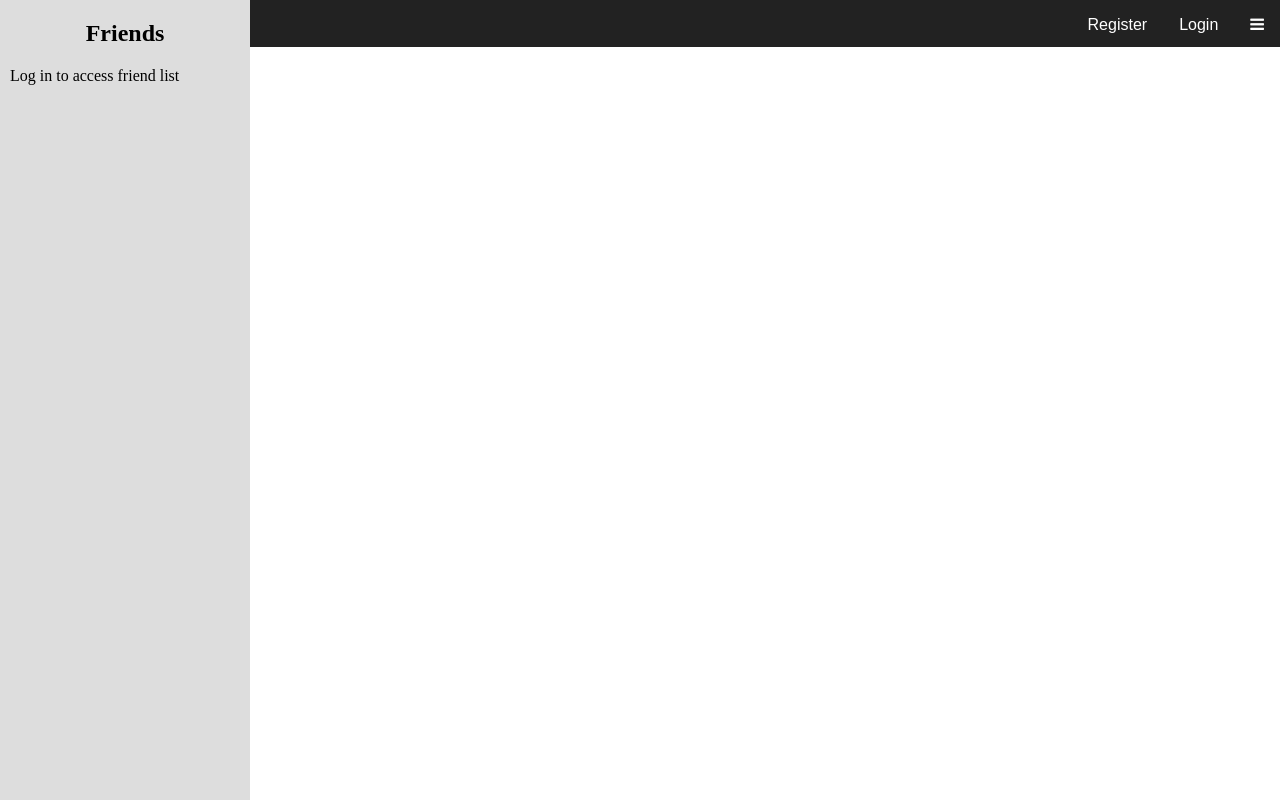
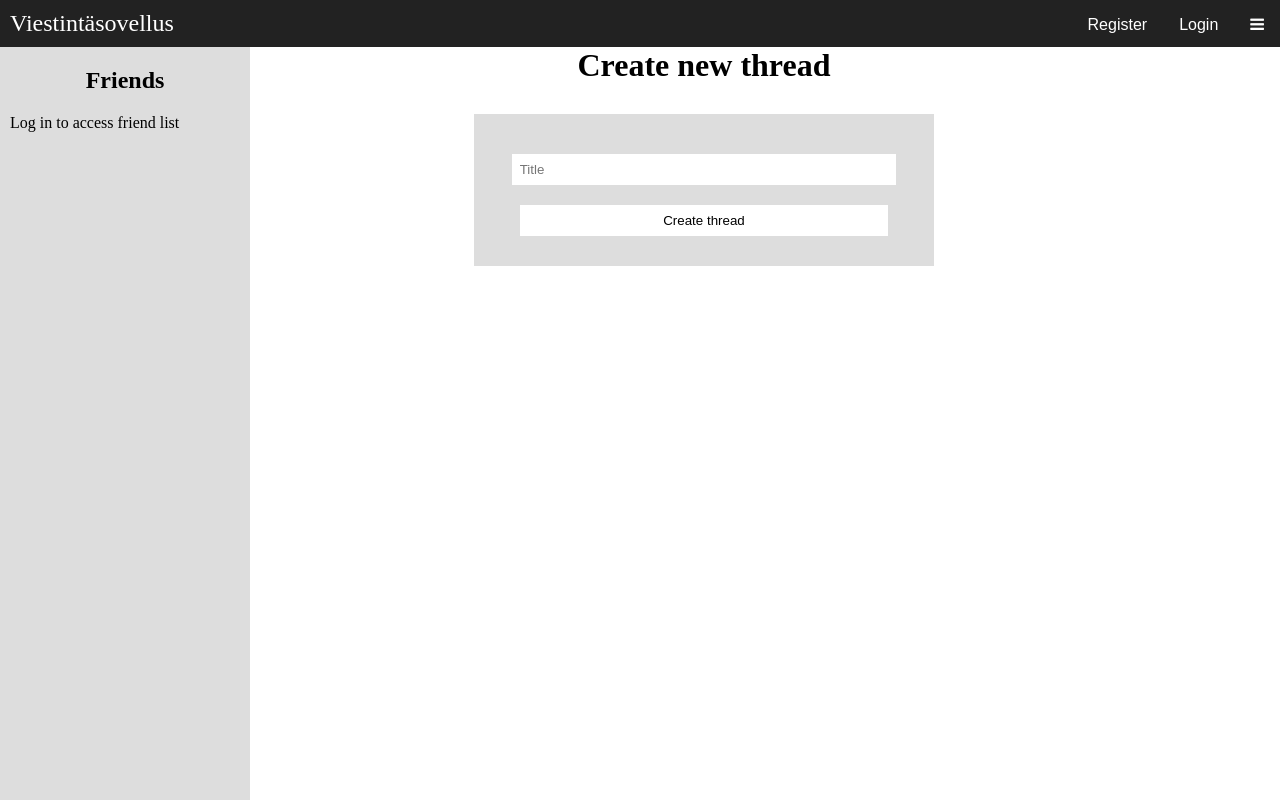
Before and after one commit to Codboez/Viestintasovellus, a Flask app: page /threads/create in a window 1280 px wide. Run offline with Flask 2, Linux system fonts and the light colour scheme.

Commit message:
css changes and other fixes

```diff
--- a/routes.py
+++ b/routes.py
@@ -16,7 +16,11 @@ def index():
         order_arg = "ASC"
 
     sort = (sort_arg, order_arg)
-    thread_list = threads.get_all_public_threads(sort)
+
+    try:
+        thread_list = threads.get_all_public_threads(sort)
+    except ValueError:
+        abort(403)
 
     arguments = users.setup_sidebar_arguments(request.args)
 
@@ -59,11 +63,11 @@ def logout():
 def invalid_credentials():
     return render_template("invalid_credentials.html")
 
-@app.route("/threads/<int:id>", methods=["POST"])
+@app.route("/threads/<int:id>", methods=["GET", "POST"])
 def thread(id: int):
     info = threads.get_thread_info(id)
 
-    if threads.user_has_access(id, request.form["csrf_token"]):
+    if threads.user_has_access(id, request.form.get("csrf_token"), request.method):
         arguments = users.setup_sidebar_arguments(request.args)
         return render_template("thread.html", id=id, messages=info[1], creator=info[0].username, creation_time=info[0].creation_time, name=info[0].name, arguments=arguments)
     else:
@@ -96,7 +100,7 @@ def threads_send_message(id: int):
     if "username" not in session:
         abort(403)
 
-    if threads.user_has_access(id, request.form["csrf_token"]):
+    if threads.user_has_access(id, request.form["csrf_token"], "POST"):
         threads.send_message(id, sender_id, message)
         return redirect("/threads/" + str(id))
     else:
@@ -151,7 +155,7 @@ def get_private_thread():
     friend_id = request.form["friend_id"]
     thread_id = threads.create_and_get_private_thread(user_id, friend_id)
 
-    if threads.user_has_access(thread_id, request.form["csrf_token"]):
+    if threads.user_has_access(thread_id, request.form["csrf_token"], "POST"):
         return redirect("/threads/" + str(thread_id), code=307)
     else:
         abort(403)
--- a/static/index.css
+++ b/static/index.css
@@ -156,6 +156,60 @@ p {
     margin-left: 10px;
 }
 
+.new-thread {
+    background-color: #ddd;
+    width: 60%;
+    margin-left: 20%;
+    margin-top: 30px;
+    padding-bottom: 30px;
+    padding-top: 20px;
+}
+
+.new-thread input {
+    width: 80%;
+    border: none;
+    background-color: white;
+    padding: 8px;
+    margin-top: 20px;
+}
+
+.thread-message {
+    font-size: 18px;
+    margin: 20px;
+    margin-bottom: 50px;
+    width: 90%;
+    overflow-wrap: break-word;
+}
+
+.message-info {
+    font-size: 12px;
+}
+
+.thread-title {
+    text-align: left;
+    margin: 20px;
+}
+
+.send-message {
+    margin-top: 30px;
+}
+
+.send-message input {
+    width: 100%;
+    border: none;
+    border-radius: 10px;
+    background-color: #99a;
+    padding: 10px;
+}
+
+.send-message input:hover {
+    background-color: #aab;
+}
+
+.send-message textarea {
+    width: 100%;
+}
+
 #create-thread {
     background-color: #99a;
     padding: 10px;
--- a/templates/create_thread.html
+++ b/templates/create_thread.html
@@ -1,8 +1,11 @@
 {% extends "layout.html" %}
 {% block content %}
-    <form action="/threads/create/send" method="POST">
-        <input type="text" name="name" placeholder="Title">
-        <input type="submit" value="Create thread">
-        <input type="hidden" name="csrf_token" value="{{ session.csrf_token }}">
-    </form>
+    <div class="content">
+        <h1>Create new thread</h1>
+        <form class="new-thread" action="/threads/create/send" method="POST">
+            <input type="text" name="name" placeholder="Title">
+            <input type="submit" value="Create thread">
+            <input type="hidden" name="csrf_token" value="{{ session.csrf_token }}">
+        </form>
+    </div>
 {% endblock %}
```
Also changed, not shown: templates/thread.html (+7 -5 lines), threads.py (+4 -4 lines).
